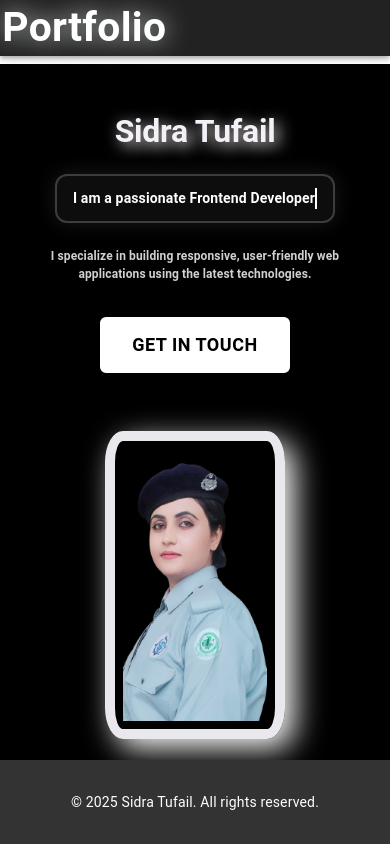
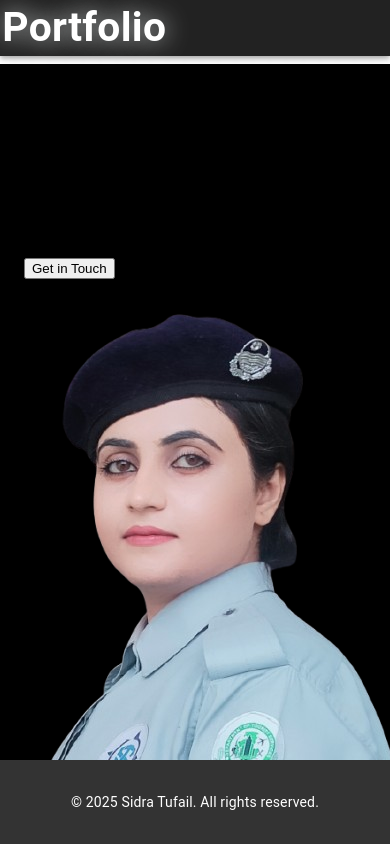
Before and after one commit to sidi-125/file-4, a React (Create React App) app: page / in a window 390 px wide. Built offline with nearby package versions, Linux system fonts and the light colour scheme; some icons are missing.

Commit message:
Responsive Hero section done with MUI

```diff
--- a/src/Pages/Home/index.jsx
+++ b/src/Pages/Home/index.jsx
@@ -15,161 +15,44 @@ function Hero() {
   };
 
   return (
-    <Box
-      sx={{
-        display: 'flex',
-        flexDirection: { xs: 'column', md: 'row' },
-        alignItems: 'center',
-        justifyContent: 'space-between',
-        py: { xs: 3, sm: 5, md: 6 },
-        px: { xs: 1, sm: 4, md: 10 },
-        minHeight: '80vh',
-        color: 'white',
-        position: 'relative',
-      }}
-    >
-      {/* Left Content */}
-      <Box
-        sx={{
-          flex: 1,
-          mt: { xs: 0, md: -10 },
-          textAlign: { xs: 'center', md: 'left' },
-        }}
-      >
-        <Typography
-          variant="h2"
-          sx={{
-            fontSize: { xs: '2rem', sm: '3rem', md: '5rem', lg: '7rem' },
-            fontWeight: 'bold',
-            color: 'rgb(241, 241, 247)',
-            textShadow: '4px 4px 15px rgb(247, 238, 238)',
-            animation: 'fadeIn 2s ease-in-out',
-          }}
-        >
-          Sidra Tufail
-        </Typography>
+    <section className="hero-section">
+      <div className="hero-left">
+        <h1 className="hero-name">Sidra Tufail</h1>
+        <div className="typewriter-container">
+          <p className="hero-bio">
+            <span className="typewriter">I am a passionate Frontend Developer</span>
+          </p>
+        </div>
+        <p className="hero-para">
+          I specialize in building responsive, user-friendly web applications using the latest technologies.
+        </p>
+        <button className="hero-btn" onClick={() => setShowModal(true)}>Get in Touch</button>
+      </div>
 
-        <Box
-  sx={{
-    mt: 3,
-    px: { xs: 2, sm: 3 },
-    py: { xs: 1.5, sm: 2 },
-    maxWidth: { xs: 280, sm: 400, md: 500 },
-    borderRadius: 3,
-    border: '2px solid rgba(255, 255, 255, 0.2)',
-    backgroundColor: 'rgba(255,255,255,0.05)',
-    boxShadow: '0 0 20px rgba(255,255,255,0.1)',
-    backdropFilter: 'blur(4px)',
-    mx: { xs: 'auto', md: '0' }
-  }}
->
-  <Typography
-    sx={{
-      fontSize: { xs: 14, sm: 18, md: 22 },
-      fontWeight: 600,
-      whiteSpace: 'nowrap',
-      overflow: 'hidden',
-      borderRight: '2px solid white',
-      animation: 'typing 4s steps(40, end), blink 0.75s step-end infinite',
-      color: '#fff'
-    }}
-  >
-    I am a passionate Frontend Developer
-  </Typography>
-</Box>
+      <div className="hero-right">
+      <img src={profileImg} alt="Sidra Tufail" className="hero-img" />
 
 
-        <Typography
-          sx={{
-            fontSize: { xs: 12, sm: 14, md: 18 },
-            fontWeight: 600,
-            mt: 3,
-            color: '#d0d0d0',
-            opacity: 0,
-            animation: 'fadeIn 3s ease-in-out 1s forwards',
-          }}
-        >
-          I specialize in building responsive, user-friendly web applications using the latest technologies.
-        </Typography>
+      </div>
 
-        <Button
-          onClick={() => setShowModal(true)}
-          sx={{
-            mt: 4,
-            px: 4,
-            py: 1.5,
-            fontSize: 18,
-            fontWeight: 'bold',
-            borderRadius: 2,
-            backgroundColor: 'white',
-            color: 'black',
-            border: '2px solid black',
-            '&:hover': {
-              backgroundColor: 'rgb(18, 17, 63)',
-              color: 'hsl(30, 16.70%, 95.30%)',
-              transform: 'scale(1.05)',
-            }
-          }}
-        >
-          Get in Touch
-        </Button>
-      </Box>
-
-      {/* Right Content */}
-      <Box sx={{ flex: 1, display: 'flex', justifyContent: 'center', mt: { xs: 4, md: 0 } }}>
-        <Box
-          component="img"
-          src={profileImg}
-          alt="Sidra Tufail"
-          sx={{
-            width: { xs: 180, sm: 220, md: 300 },
-            borderRadius: '10%',
-            border: '10px solid hwb(252 91% 7%)',
-            boxShadow: '10px 10px 30px rgb(248, 247, 247)',
-            padding: '8px',
-            animation: 'moveImage 2s ease-out forwards',
-            transition: 'all 0.3s ease-in-out',
-            '&:hover': {
-              transform: 'scale(1.05)',
-              boxShadow: '4px 4px 30px rgb(252, 250, 250)',
-              borderColor: 'hwb(247 12% 71%)',
-              cursor: 'pointer'
-            }
-          }}
-        />
-      </Box>
-
-      {/* Modal */}
-      <Modal open={showModal} onClose={() => setShowModal(false)}>
-        <Box
-          sx={{
-            position: 'absolute',
-            top: '50%',
-            left: '50%',
-            transform: 'translate(-50%, -50%)',
-            bgcolor: 'white',
-            color: 'white',
-            p: 4,
-            borderRadius: 2,
-            width: { xs: '90%', sm: 500 },
-            boxShadow: '0 0 20px rgba(255,255,255,0.1)'
-          }}
-        >
-          <Typography variant="h5" mb={2}>Contact Me</Typography>
-          <form onSubmit={handleSubmit}>
-            <TextField fullWidth label="Name" required variant="outlined" sx={{ mb: 2 }} />
-            <TextField fullWidth label="Email" type="email" required variant="outlined" sx={{ mb: 2 }} />
-            <TextField fullWidth label="Message" required multiline rows={4} variant="outlined" sx={{ mb: 2 }} />
-            <Button type="submit" variant="contained" sx={{ backgroundColor: '#013302', '&:hover': { backgroundColor: '#45a049' }, mr: 2 }}>
-              Submit
-            </Button>
-            <Button onClick={() => setShowModal(false)} sx={{ backgroundColor: '#360455', color: 'white', '&:hover': { backgroundColor: '#be3d09' } }}>
-              Go Back
-            </Button>
-          </form>
-        </Box>
-      </Modal>
-    </Box>
+      {showModal && (
+        <div className="modal-overlay">
+          <div className="modal-content">
+            <h2>Contact Me</h2>
+            <form onSubmit={handleSubmit}>
+              <label>Name:</label>
+              <input type="text" placeholder="Enter your name" required />
+              <label>Email:</label>
+              <input type="email" placeholder="Enter your email" required />
+              <label>Message:</label>
+              <textarea rows="4" placeholder="Type your message" required />
+              <button type="submit" className="submit-btn">Submit</button>
+              <button type="button" className="go-back-btn" onClick={() => setShowModal(false)}>Go Back</button>
+            </form>
+          </div>
+        </div>
+      )}
+    </section>
   );
 }
 
```
